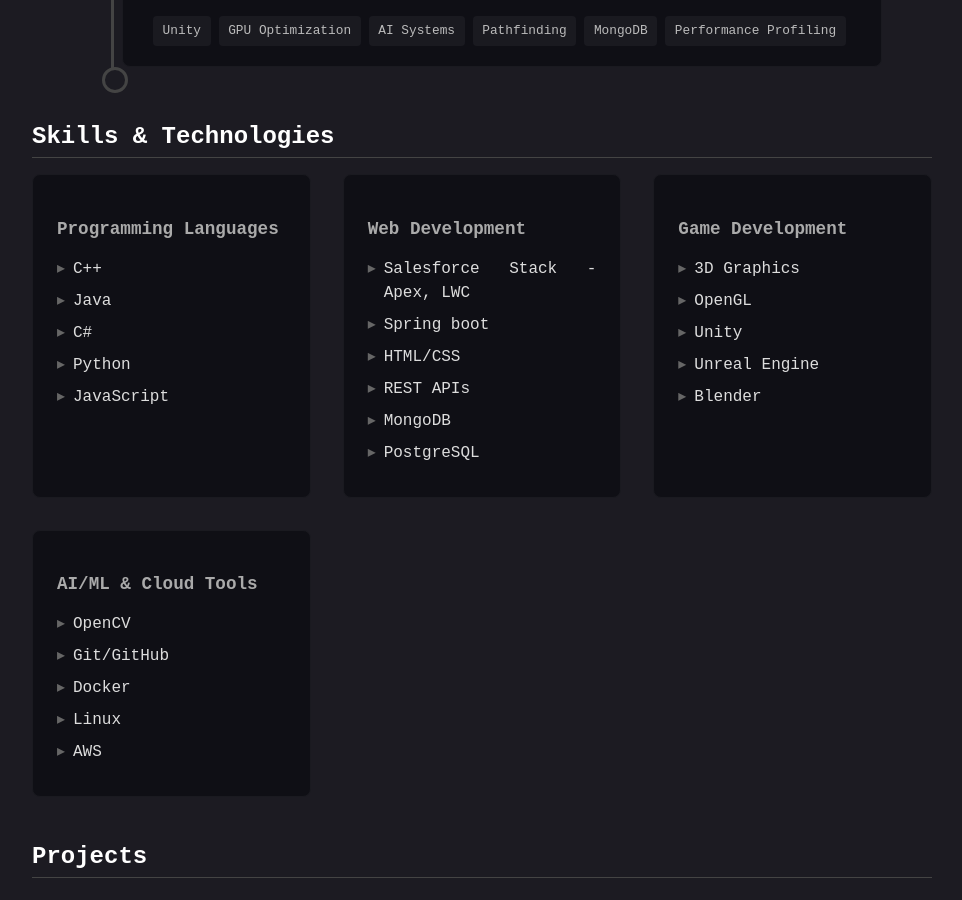
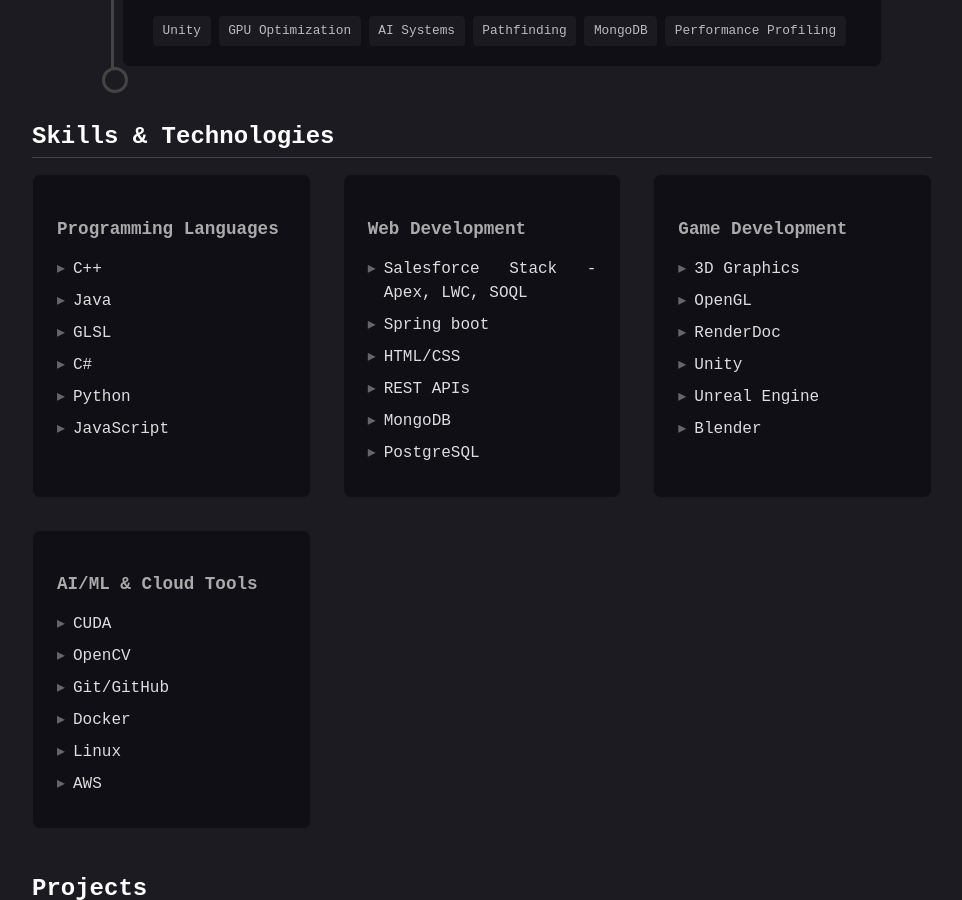
Before and after one commit to VV-22/vv-22.github.io, a Jekyll site: the page built from portfolio.md, in a window 1280 px wide and 900 px high, scrolled down 2286 px. Shown: the whole window, without its empty margins (158-1120 px from the left). Built offline with Jekyll 4.4.1, drawn with Linux system fonts in a browser that asks for light colours.

Commit message:
tech stack misses

```diff
--- a/portfolio.md
+++ b/portfolio.md
@@ -8,12 +8,13 @@
     items:
       - C++
       - Java
+      - GLSL
       - C#
       - Python
       - JavaScript
   - name: Web Development
     items:
-      - Salesforce Stack - Apex, LWC
+      - Salesforce Stack - Apex, LWC, SOQL
       - Spring boot
       - HTML/CSS
       - REST APIs
@@ -23,11 +24,13 @@
     items:
       - 3D Graphics
       - OpenGL
+      - RenderDoc
       - Unity
       - Unreal Engine
       - Blender
   - name: AI/ML & Cloud Tools
     items:
+      - CUDA
       - OpenCV
       - Git/GitHub
       - Docker
```
